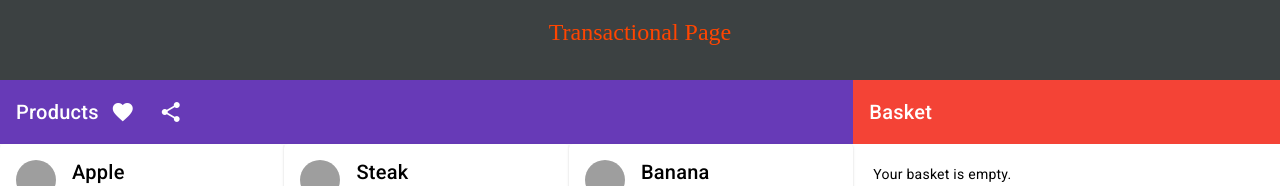
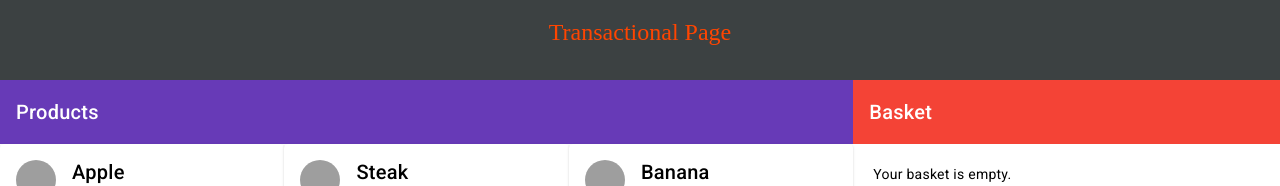
Before and after one commit to MichaelCombrinck/business-trasaction-program, an Angular app: page / in a window 1280 px wide. Shown: the top 186 px of the page. Built offline with nearby package versions, Linux system fonts and the light colour scheme; grey boxes are pictures that could not be loaded.

Commit message:
fix(product): removed unused icon buttons

```diff
--- a/src/components/products-container/products-container.component.html
+++ b/src/components/products-container/products-container.component.html
@@ -1,20 +1,6 @@
 <mat-toolbar color="primary">
     <span>Products</span>
     <span class="example-spacer"></span>
-    <button
-      mat-icon-button
-      class="example-icon favorite-icon"
-      aria-label="Example icon-button with heart icon"
-    >
-      <mat-icon>favorite</mat-icon>
-    </button>
-    <button
-      mat-icon-button
-      class="example-icon"
-      aria-label="Example icon-button with share icon"
-    >
-      <mat-icon>share</mat-icon>
-    </button>
 </mat-toolbar>
 
 <div>
```
